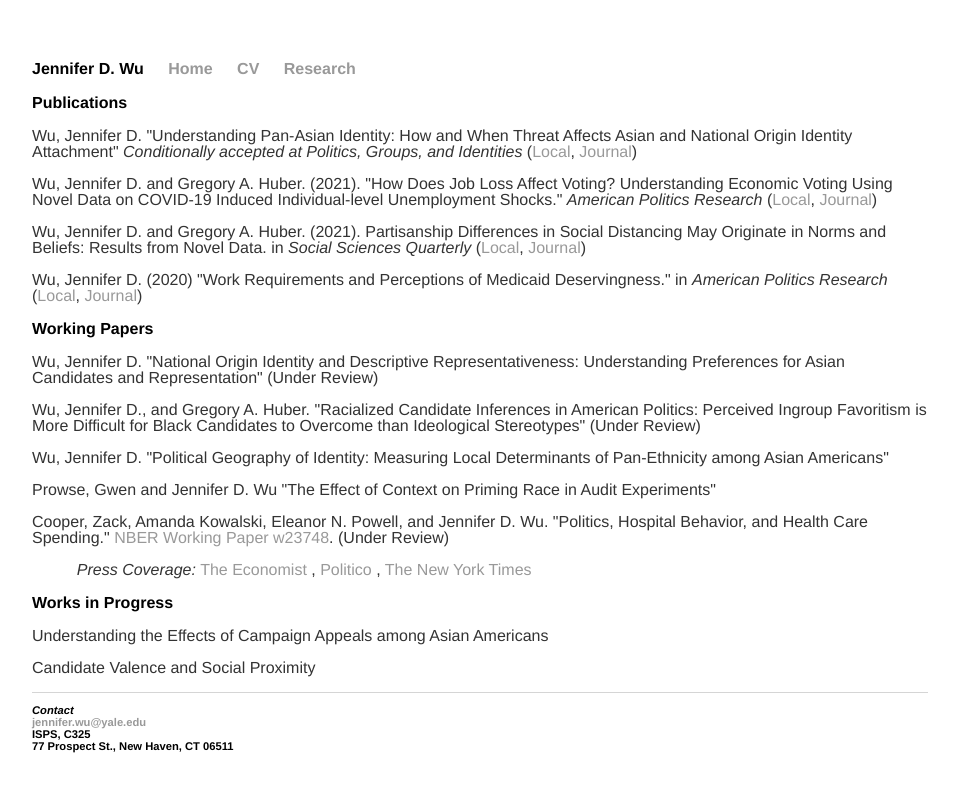
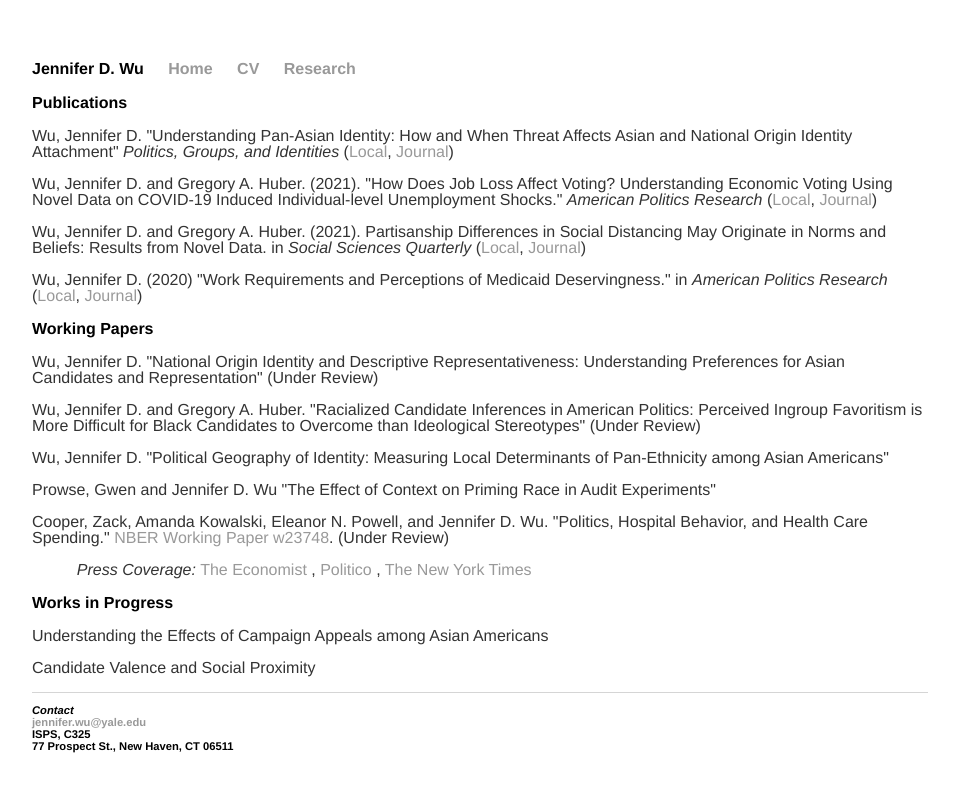
Before and after one commit to wujend/wujend.github.io, a Jekyll site: the page built from research/index.html, in a window 1280 px wide. Shown: the top 792 px of the page, without its empty margins (160-1117 px from the left). Built offline with Jekyll 4.4.1, drawn with Linux system fonts in a browser that asks for light colours.

Commit message:
Update index.html

```diff
--- a/research/index.html
+++ b/research/index.html
@@ -4,7 +4,7 @@ title: Jennifer D. Wu | Research
 ---
 <div class="blurb">
 <h1>Publications</h1>
-  <p>Wu, Jennifer D. "Understanding Pan-Asian Identity: How and When Threat Affects Asian and National Origin Identity Attachment" <i>Conditionally accepted at Politics, Groups, and Identities</i>
+  <p>Wu, Jennifer D. "Understanding Pan-Asian Identity: How and When Threat Affects Asian and National Origin Identity Attachment" <i>Politics, Groups, and Identities</i>
    (<a href="https://www.jenniferdwu.com/research/Wu_2.pdf">Local</a>, <a href="https://www.tandfonline.com/doi/full/10.1080/21565503.2022.2137050">Journal</a>)</p>
 
   <p>Wu, Jennifer D. and Gregory A. Huber. (2021). "How Does Job Loss Affect Voting? Understanding Economic
@@ -27,7 +27,7 @@ title: Jennifer D. Wu | Research
   <p>Wu, Jennifer D. "National Origin Identity and Descriptive Representativeness: Understanding Preferences for Asian
 Candidates and Representation" (Under Review) </p>
 
-  <p>Wu, Jennifer D., and Gregory A. Huber. "Racialized Candidate Inferences in American Politics: Perceived Ingroup Favoritism is More Difficult for Black Candidates to Overcome than Ideological Stereotypes" (Under Review)</p>
+  <p>Wu, Jennifer D. and Gregory A. Huber. "Racialized Candidate Inferences in American Politics: Perceived Ingroup Favoritism is More Difficult for Black Candidates to Overcome than Ideological Stereotypes" (Under Review)</p>
 
   <p>Wu, Jennifer D. "Political Geography of Identity: Measuring Local Determinants of Pan-Ethnicity among Asian Americans"</p>
 
```
